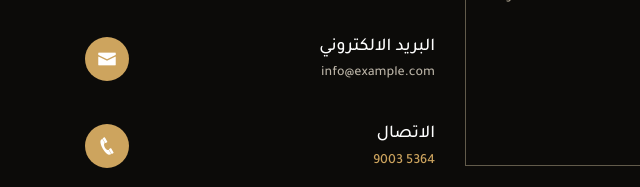
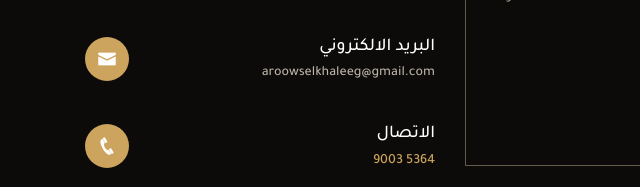
Before and after one commit to kerlos-alfy/aroows, a plain HTML site: page index.html in a window 1280 px wide. Shown: the part 4114-4301 px from the top of the page, 0-640 px from the left. Drawn offline with Linux system fonts and the light colour scheme; a web font is replaced by a local one.

Commit message:
Update index.html

```diff
--- a/index.html
+++ b/index.html
@@ -841,7 +841,7 @@
                             <div class="email">
                                 <i class="icofont-envelope"></i>
                                 <h4>البريد الالكتروني</h4>
-                                <p>info@example.com</p>
+                                <p>aroowselkhaleeg@gmail.com</p>
                             </div>
 
                             <div class="phone">
```
